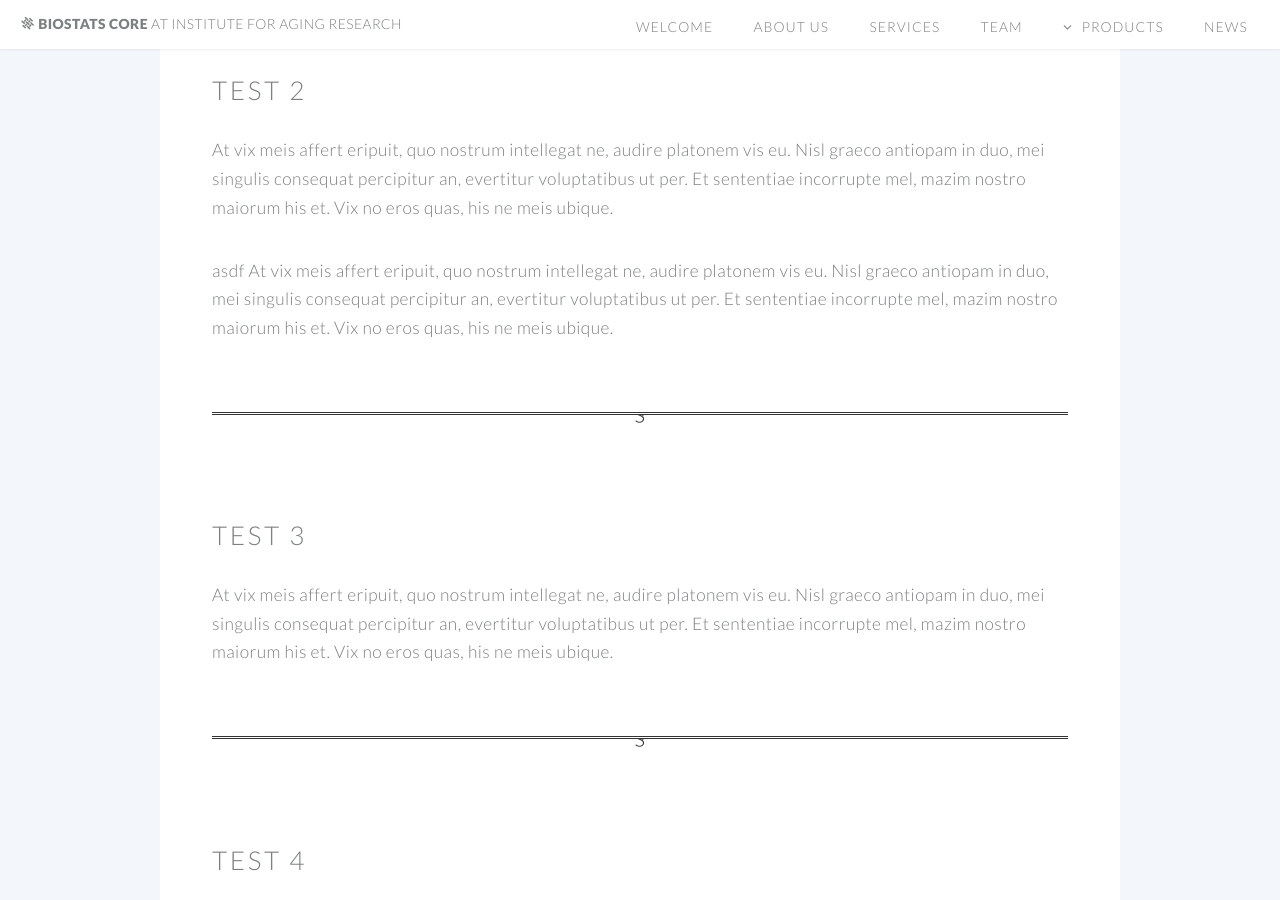
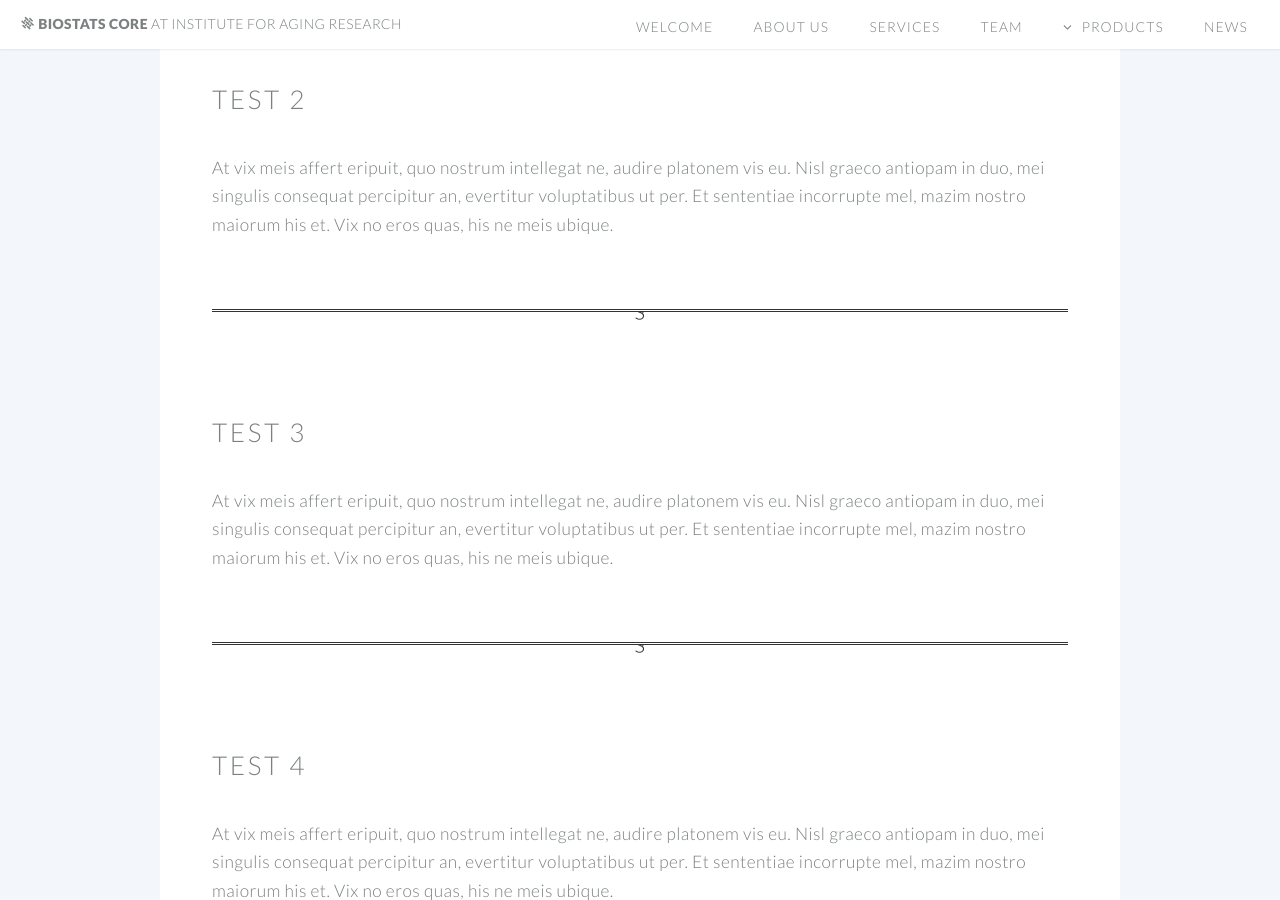
Before and after one commit to timothytsai/IFARbiostats.github.io, a Jekyll site: the page built from instructions.html, in a window 1280 px wide and 900 px high, scrolled down 690 px. Built offline with Jekyll 4.4.1, drawn with Linux system fonts in a browser that asks for light colours; some web fonts are replaced; Markdown is read by kramdown in place of the engine named in the settings.

Commit message:
trying to fix an excerpt issue 2

```diff
--- a/_config.yml
+++ b/_config.yml
@@ -9,7 +9,6 @@ url: "http://locahost:4000" # the base hostname & protocol for your site
 github_username:  jekyll
 
 # Build settings
-excerpt_separator: "<!--more-->"
 markdown: redcarpet
 redcarpet:
   extensions: [with_toc_data]
--- a/_instructions/testfile-1.markdown
+++ b/_instructions/testfile-1.markdown
@@ -5,8 +5,6 @@ author: "Hao"
 ---
 
 At vix meis affert eripuit, quo nostrum intellegat ne, audire platonem vis eu. Nisl graeco antiopam in duo, mei singulis consequat percipitur an, evertitur voluptatibus ut per. Et sententiae incorrupte mel, mazim nostro maiorum his et. Vix no eros quas, his ne meis ubique.
-
-<!--more-->
 
 ##Section 1
  Natum diceret alterum mea no. Essent feugiat interpretaris et has, ex has erat atomorum consequat. Mazim putent at sed, tota tamquam facilis nam et. Dicunt scripserit qui te, cum in soleat nostro suavitate, ne pri liberavisse voluptatibus. Pro sonet affert efficiantur ex, placerat disputando te vis, nec ad option eripuit dissentiunt.
--- a/_instructions/testfile-2.markdown
+++ b/_instructions/testfile-2.markdown
@@ -5,10 +5,6 @@ author: "Hao Zhu"
 ---
 
 At vix meis affert eripuit, quo nostrum intellegat ne, audire platonem vis eu. Nisl graeco antiopam in duo, mei singulis consequat percipitur an, evertitur voluptatibus ut per. Et sententiae incorrupte mel, mazim nostro maiorum his et. Vix no eros quas, his ne meis ubique.
-
-asdf At vix meis affert eripuit, quo nostrum intellegat ne, audire platonem vis eu. Nisl graeco antiopam in duo, mei singulis consequat percipitur an, evertitur voluptatibus ut per. Et sententiae incorrupte mel, mazim nostro maiorum his et. Vix no eros quas, his ne meis ubique.
-
-<!--more-->
 
 ##Section 1
  Natum diceret alterum mea no. Essent feugiat interpretaris et has, ex has erat atomorum consequat. Mazim putent at sed, tota tamquam facilis nam et. Dicunt scripserit qui te, cum in soleat nostro suavitate, ne pri liberavisse voluptatibus. Pro sonet affert efficiantur ex, placerat disputando te vis, nec ad option eripuit dissentiunt.
--- a/_instructions/testfile-3.markdown
+++ b/_instructions/testfile-3.markdown
@@ -5,8 +5,6 @@ author: "Hao Zhu"
 ---
 
 At vix meis affert eripuit, quo nostrum intellegat ne, audire platonem vis eu. Nisl graeco antiopam in duo, mei singulis consequat percipitur an, evertitur voluptatibus ut per. Et sententiae incorrupte mel, mazim nostro maiorum his et. Vix no eros quas, his ne meis ubique.
-
-<!--more-->
 
 ##Section 1
  Natum diceret alterum mea no. Essent feugiat interpretaris et has, ex has erat atomorum consequat. Mazim putent at sed, tota tamquam facilis nam et. Dicunt scripserit qui te, cum in soleat nostro suavitate, ne pri liberavisse voluptatibus. Pro sonet affert efficiantur ex, placerat disputando te vis, nec ad option eripuit dissentiunt.
--- a/_instructions/testfile-4.markdown
+++ b/_instructions/testfile-4.markdown
@@ -5,8 +5,6 @@ author: "Hao Zhu"
 ---
 
 At vix meis affert eripuit, quo nostrum intellegat ne, audire platonem vis eu. Nisl graeco antiopam in duo, mei singulis consequat percipitur an, evertitur voluptatibus ut per. Et sententiae incorrupte mel, mazim nostro maiorum his et. Vix no eros quas, his ne meis ubique.
-
-<!--more-->
 
 ##Section 1
  Natum diceret alterum mea no. Essent feugiat interpretaris et has, ex has erat atomorum consequat. Mazim putent at sed, tota tamquam facilis nam et. Dicunt scripserit qui te, cum in soleat nostro suavitate, ne pri liberavisse voluptatibus. Pro sonet affert efficiantur ex, placerat disputando te vis, nec ad option eripuit dissentiunt.
--- a/instructions.html
+++ b/instructions.html
@@ -12,7 +12,7 @@ layout: default
           {% for instr in site.instructions %}
             <li class="wrapper style1">
               <h2><a href="{{ instr.url }}">{{ instr.title }}</a></h2>
-                {{ instr.excerpt }}
+                <p>{{ instr.excerpt }}</p>
             </li>
             <hr class="style-section">
           {% endfor %}
```
